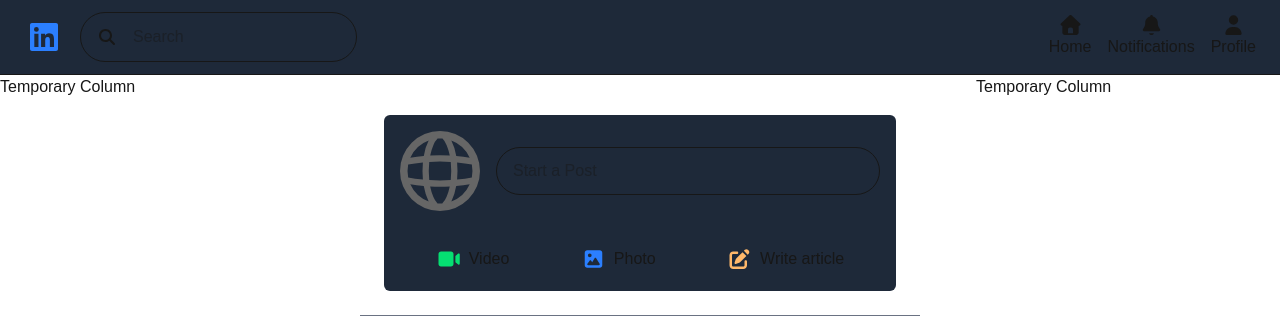
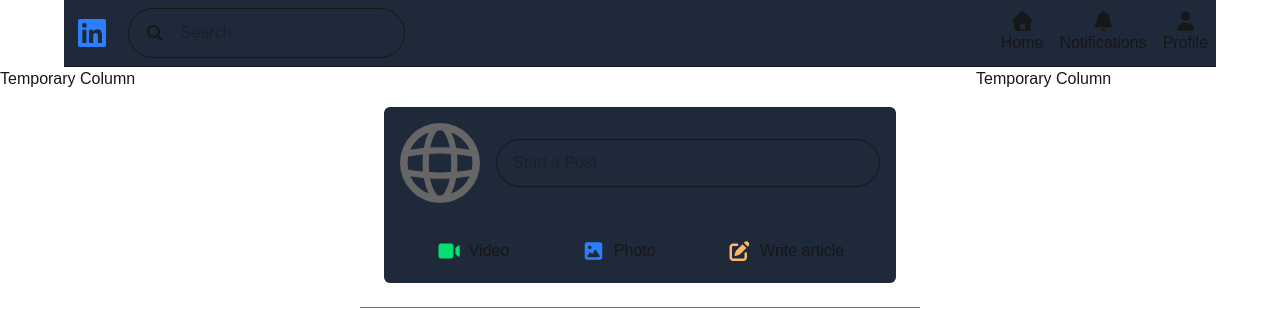
Before and after one commit to alecfaustino/linkedin-clone, a Next.js app: page /Home in a window 1280 px wide. Shown: the top 330 px of the page. Built offline with nearby package versions, Linux system fonts and the light colour scheme.

Commit message:
fixed the hot reload bug not working on the /home route

```diff
--- a/app/Home/page.tsx
+++ b/app/Home/page.tsx
@@ -1,5 +1,6 @@
-import Post from "@/components/Home/Post";
-import Temp from "@/components/Home/Temp";
+import Post from "@/components/home/Post";
+import Temp from "@/components/home/Temp";
+
 
 export default function Home() {
  return (
@@ -11,5 +12,6 @@ export default function Home() {
      <Temp className="flex-1" />
    </div>
 
+
  );
 }
--- a/app/layout.tsx
+++ b/app/layout.tsx
@@ -4,7 +4,6 @@ import "./globals.css";
 import Navbar from "@/components/Navbar";
 import { config } from '@fortawesome/fontawesome-svg-core';
 import '@fortawesome/fontawesome-svg-core/styles.css';
-import Post from "@/components/Home/Post";
 
 config.autoAddCss = false;
 
--- a/components/Navbar.tsx
+++ b/components/Navbar.tsx
@@ -4,7 +4,7 @@ import { faLinkedin } from "@fortawesome/free-brands-svg-icons";
 
 export default function Navbar() {
   return (
-    <nav className="px-6 py-3 bg-gray-800 flex flex-row border-b border-b-grey-500">
+    <nav className="p-2 max-w-6xl mx-auto bg-gray-800 flex flex-row border-b border-b-grey-500">
       {/* The logo and search bar div */}
       <div className="flex flex-row flex-1 gap-4 items-center">
         <FontAwesomeIcon icon={faLinkedin} size="2xl" className="text-blue-500"/>
```
Lines whose indentation alone changed are shown as unchanged.
